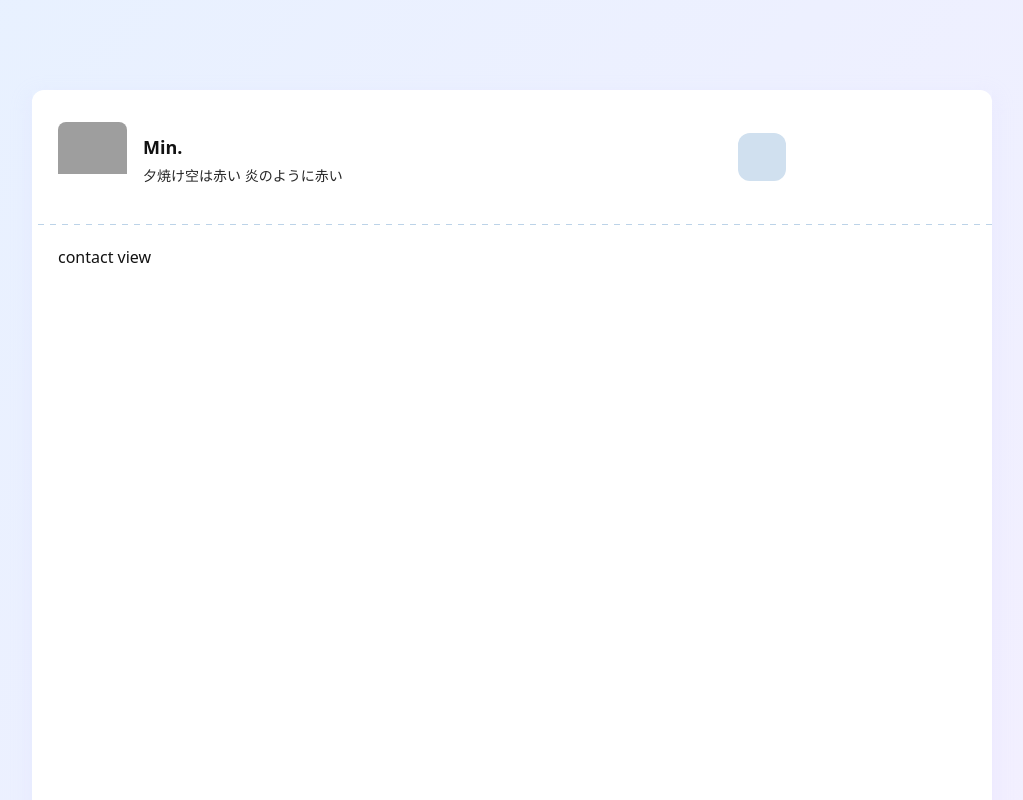
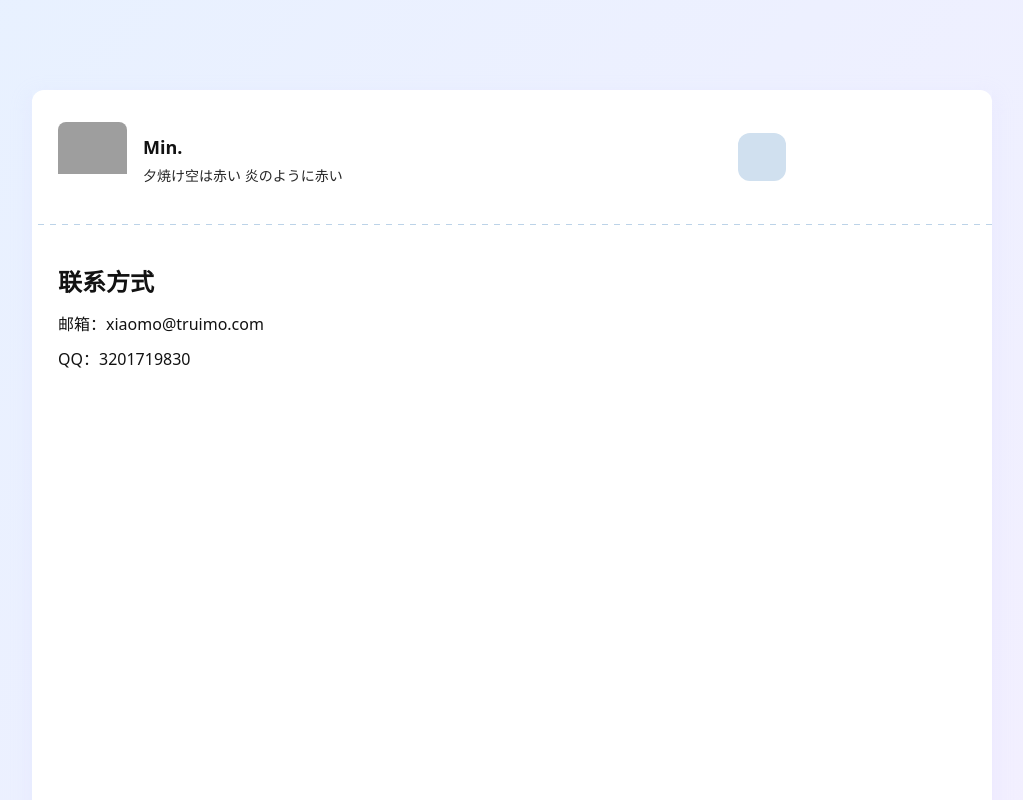
Before and after one commit to Truimo/home-page, a React (Create React App) app: page /contact in a window 1280 px wide. Shown: the top 800 px of the page, without its empty margins (128-1151 px from the left). Built offline with nearby package versions, Linux system fonts and the light colour scheme; grey boxes are pictures that could not be loaded; a small style sheet from the web is missing.

Commit message:
contact view

```diff
--- a/src/pages/contact/index.jsx
+++ b/src/pages/contact/index.jsx
@@ -1,7 +1,11 @@
 function Index() {
     return (
         <div className='view'>
-            contact view
+            <div className='markdown'>
+                <h2>联系方式</h2>
+                <p>邮箱：<a href='mailto:xiaomo@truimo.com'>xiaomo@truimo.com</a></p>
+                <p>QQ：3201719830</p>
+            </div>
         </div>
     )
 }
--- a/src/pages/github/index.css
+++ b/src/pages/github/index.css
@@ -16,6 +16,7 @@
     justify-content: space-between;
     padding: 14px;
     border-radius: 12px;
+    border: #D9F3FE 1px solid;
     transition: background-color ease 180ms;
 }
 
@@ -26,6 +27,10 @@
 
 .github-card:active {
     background-color: #c3dbe5;
+}
+
+.github-card h2 {
+    margin: .625em 0;
 }
 
 .github-card .tags {
@@ -58,6 +63,9 @@
 }
 
 @media (prefers-color-scheme: dark) {
+    .github-card {
+        border: #6a777c 1px solid;
+    }
     .github-card:hover {
         background-color: #6a777c;
         box-shadow: rgba(255, 255, 255, 0) 0 0 0 0, rgba(255, 255, 255, 0) 0 0 0 0, rgba(255, 255, 255, 0.1) 0 4px 6px -1px, rgba(255, 255, 255, 0.1) 0 2px 4px -2px;
```
